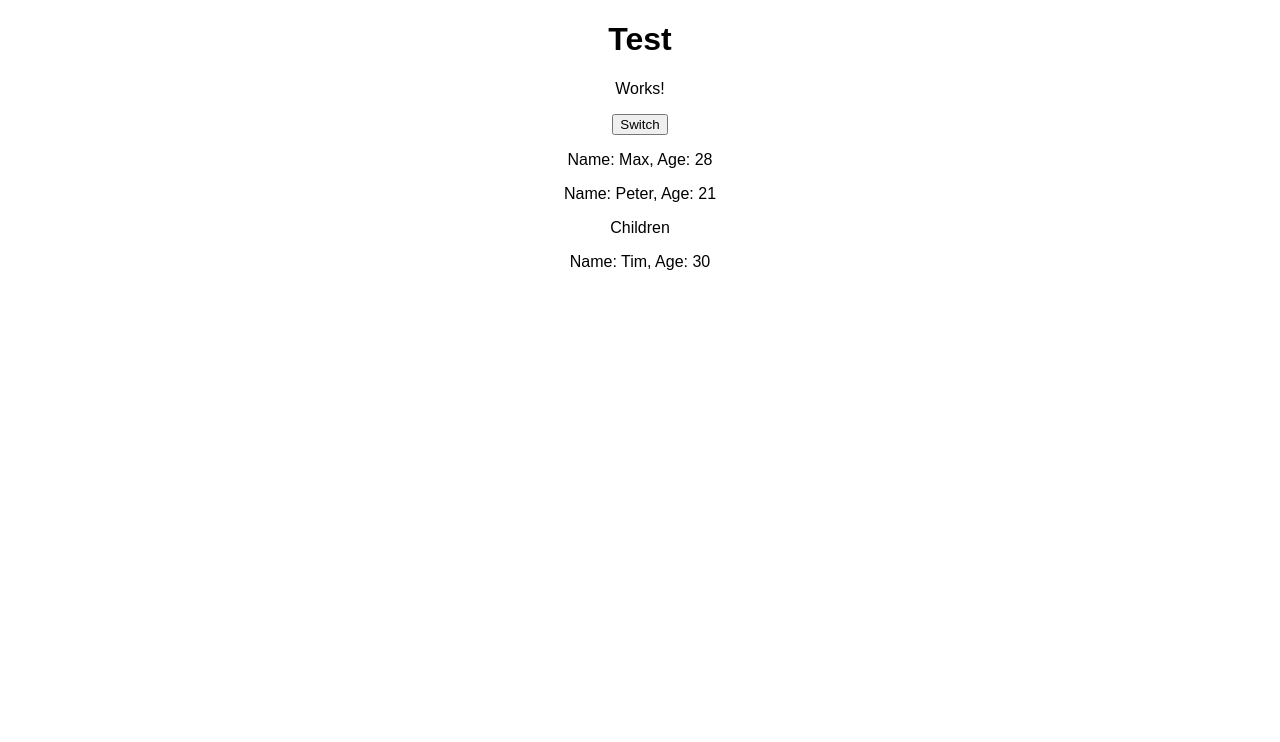
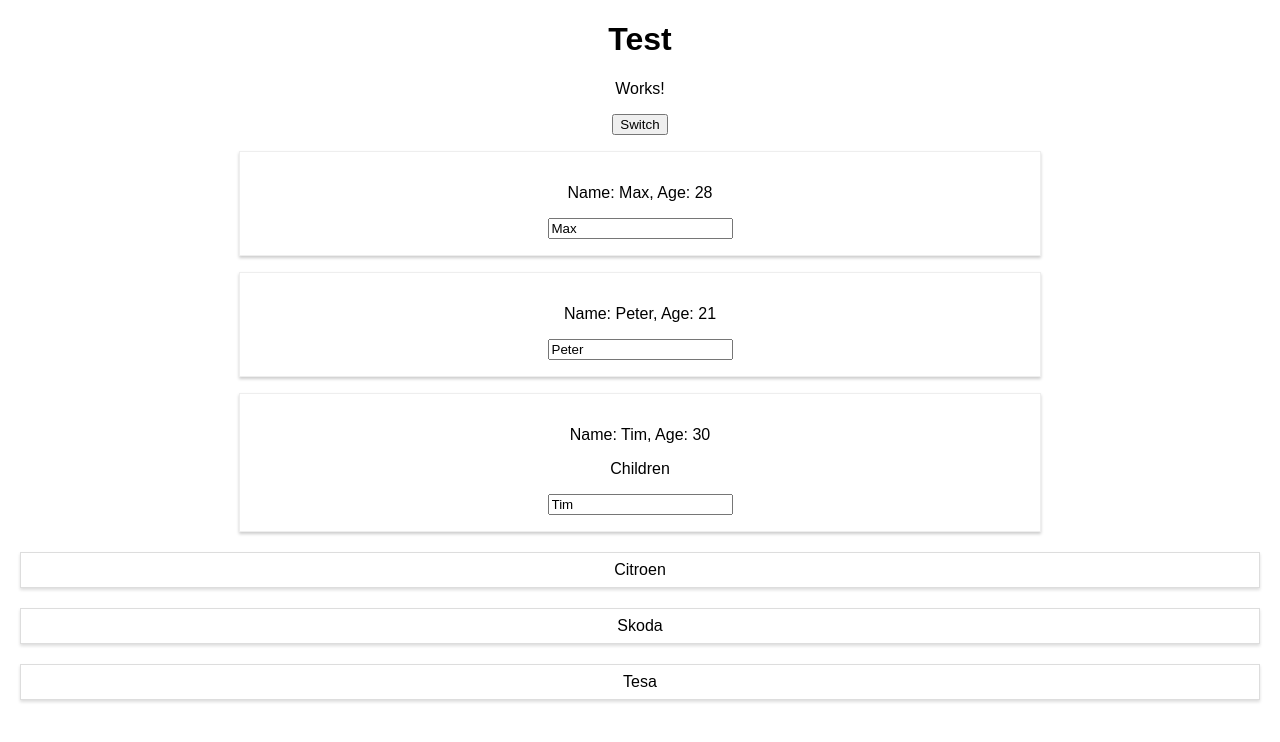
Before and after one commit to JakubKubista/react-the-complete-guide, a React (Create React App) app: page / in a window 1280 px wide. Shown: the top 742 px of the page. Built offline with nearby package versions, Linux system fonts and the light colour scheme.

Commit message:
add styling components

```diff
--- a/src/App.js
+++ b/src/App.js
@@ -2,6 +2,7 @@ import React, { useState } from 'react';
 import './App.css';
 
 import Person from './components/person'
+import Car from './components/car'
 
 const App = props => {
 
@@ -29,15 +30,35 @@ const App = props => {
       ]
     })
   }
+  const switchNameHandler = (event) => {
+    setPersonsState({
+      persons: [
+        { name: event.target.value, age: 28 },
+        { name: 'Peter', age: 21 },
+        { name: 'Tim', age: 36 }
+      ]
+    })
+  }
 
   return (
     <div className="App" >
       <h1>Test</h1>
       <p>Works!</p>
       <button onClick={() => switchName('Button')}>Switch</button>
-      <Person name={personsState.persons[0].name} age={personsState.persons[0].age} click={switchName.bind(this, 'Kate')} />
-      <Person name={personsState.persons[1].name} age={personsState.persons[1].age} click={switchName.bind(this, 'Leon')} >Children</Person>
-      <Person name={personsState.persons[2].name} age={personsState.persons[2].age} click={switchName.bind(this, 'Matt')} />
+      <Person
+        name={personsState.persons[0].name}
+        age={personsState.persons[0].age}
+        click={switchName.bind(this, 'Kate')}
+        change={switchNameHandler} />
+      <Person
+        name={personsState.persons[1].name}
+        age={personsState.persons[1].age}
+        click={switchName.bind(this, 'Leon')} />
+      <Person
+        name={personsState.persons[2].name}
+        age={personsState.persons[2].age}
+        click={switchName.bind(this, 'Matt')} >Children</Person>
+      <Car />
     </div>
   );
 }
--- /dev/null
+++ b/src/components/car.js
@@ -0,0 +1,34 @@
+import React, { Component } from 'react';
+
+class Car extends Component {
+  state = {
+    cars: [
+      { name: 'Citroen' },
+      { name: 'Skoda' },
+      { name: 'Tesa' }
+    ]
+  }
+
+  render() {
+    const style = {
+      position: 'relative',
+      backgroundColor: '#white',
+      font: 'inherit',
+      border: '1px solid #ddd',
+      boxShadow: '0 2px 3px #ddd',
+      padding: '8px',
+      margin: '20px',
+      cursor: 'pointer'
+    }
+
+    return (
+      <div className="Car" >
+        <div style={style}>{this.state.cars[0].name}</div>
+        <div style={style}>{this.state.cars[1].name}</div>
+        <div style={style}>{this.state.cars[2].name}</div>
+      </div>
+    );
+  }
+}
+
+export default Car;
--- /dev/null
+++ b/src/components/person.css
@@ -0,0 +1,8 @@
+.Person {
+  width: 60%;
+  margin: 16px auto;
+  border: 1px solid #eee;
+  box-shadow: 0 2px 3px #ccc;
+  padding: 16px;
+  text-align: center;
+}
--- a/src/components/person.js
+++ b/src/components/person.js
@@ -1,10 +1,12 @@
 import React from 'react';
+import './person.css';
 
 const Person = props => {
   return (
-    <div className="App" onClick={props.click}>
+    <div className="Person" onClick={props.click}>
       <p> Name: {props.name}, Age: {props.age}</p>
       <p> {props.children} </p>
+      <input type="text" onChange={props.change} value={props.name} />
     </div>
   );
 }
```
